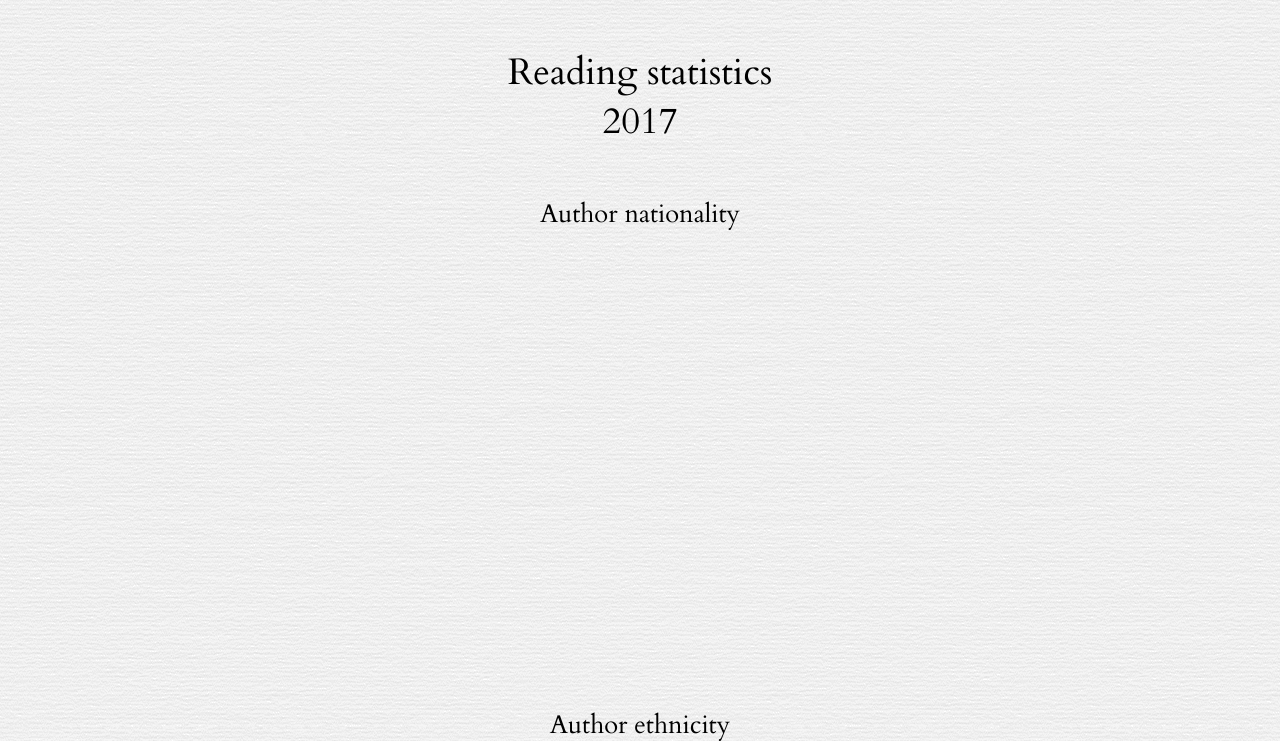
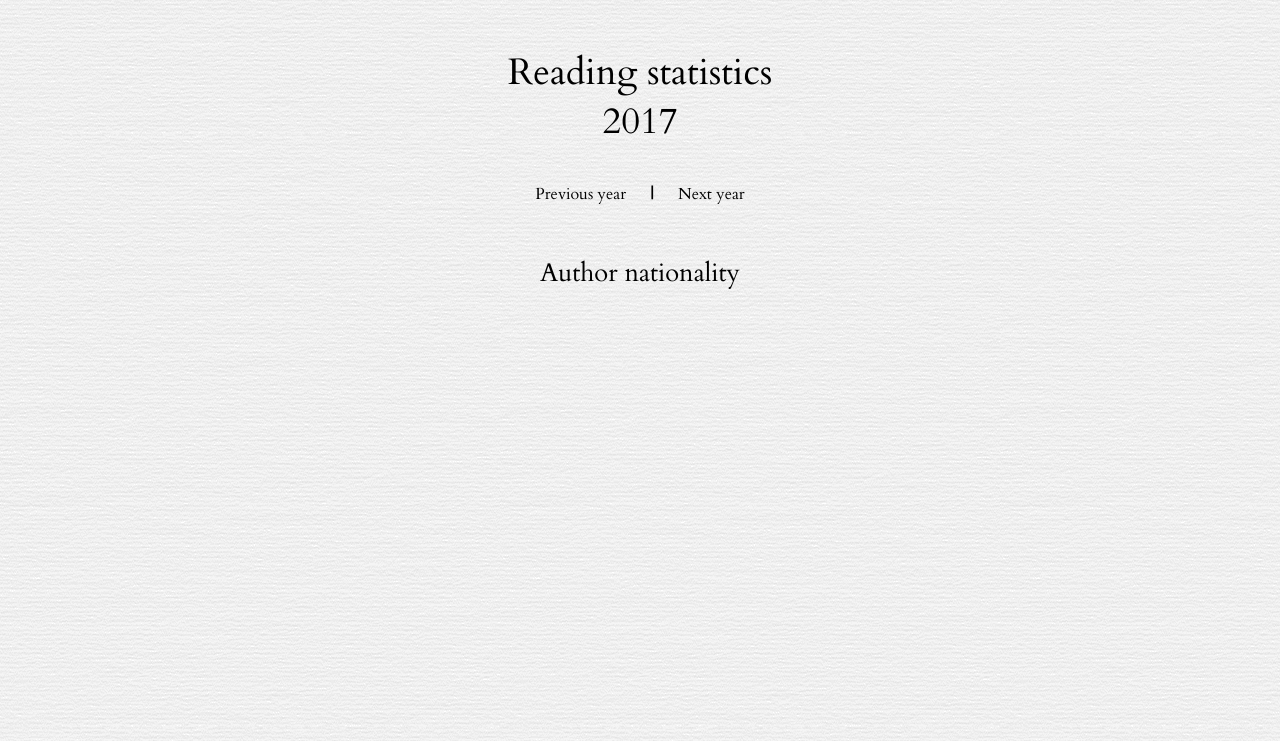
Before and after one commit to lovedaybrooke/Shelvd, a Django app: page /stats in a window 1280 px wide. Shown: the part 166-907 px from the top of the page. Run offline with Django 3.2, Linux system fonts and the light colour scheme; data comes from the database, SQL or seed files in the repository; some web fonts are replaced.

Commit message:
Add navigation to the stats page

```diff
--- a/shelvd/models.py
+++ b/shelvd/models.py
@@ -299,6 +299,7 @@
             end_date__lt=datetime.date(year + 1, 1, 1)).order_by('-end_date')
 
 
+
 class Bookmark(models.Model):
     reading = models.ForeignKey('Reading', related_name='bookmarks')
     page = models.IntegerField(default=0)
--- a/shelvd/static/stylesheets/main.css
+++ b/shelvd/static/stylesheets/main.css
@@ -82,6 +82,7 @@
   margin: 2em 0em 1em 0em;
 }
 
+
 div.bookinfo {
   margin: 60px 0px 45px 0px;
 }
@@ -109,6 +110,22 @@
   max-width: 180px;
 }
 
+h4.nav {
+  color: #888;
+}
+
+h4.nav span.divider {
+  display: inline block;
+  padding: 0px 20px;
+  color: black;
+}
+
+h4.nav a {
+  color: black;
+  text-decoration: none;
+  font-weight: normal;
+}
+
 #footer {
   font-size: 1.2em;
   width: 100%;
--- a/shelvd/templates/stats.html
+++ b/shelvd/templates/stats.html
@@ -2,6 +2,17 @@
 
     {% block maincontent %}
     <h2 id="first">Reading statistics<br>{{ year }}</h3>
+      <h4 class="nav">
+          {% if previous_year %}<a href="/stats?year={{previous_year}}">Previous year</a>
+          {% else %}
+            Previous year
+          {% endif %}
+          <span class="divider">|</span>
+          {% if next_year %}<a href="/stats?year={{next_year}}">Next year</a>
+          {% else %}
+            Next year
+          {% endif %}
+        </h4>
     <div id="nationality">
       <h3>Author nationality</h3>
       <div class="graph">
--- a/shelvd/views.py
+++ b/shelvd/views.py
@@ -48,9 +48,14 @@
 
 
 def stats(request):
-    year = int(request.GET.get('year', datetime.datetime.today().year - 1))
-    return render(request, 'stats.html',
-        {'year': year, 'status': 'stats'})
+    data = {'status': 'stats',
+            'year': int(request.GET.get(
+                    'year', datetime.datetime.today().year - 1))}
+    if data['year'] > 2011:
+        data['previous_year'] = data['year'] - 1
+    if data['year'] < datetime.datetime.today().year:
+        data['next_year'] = data['year'] + 1
+    return render(request, 'stats.html', data)
 
 
 def data(request):
```
